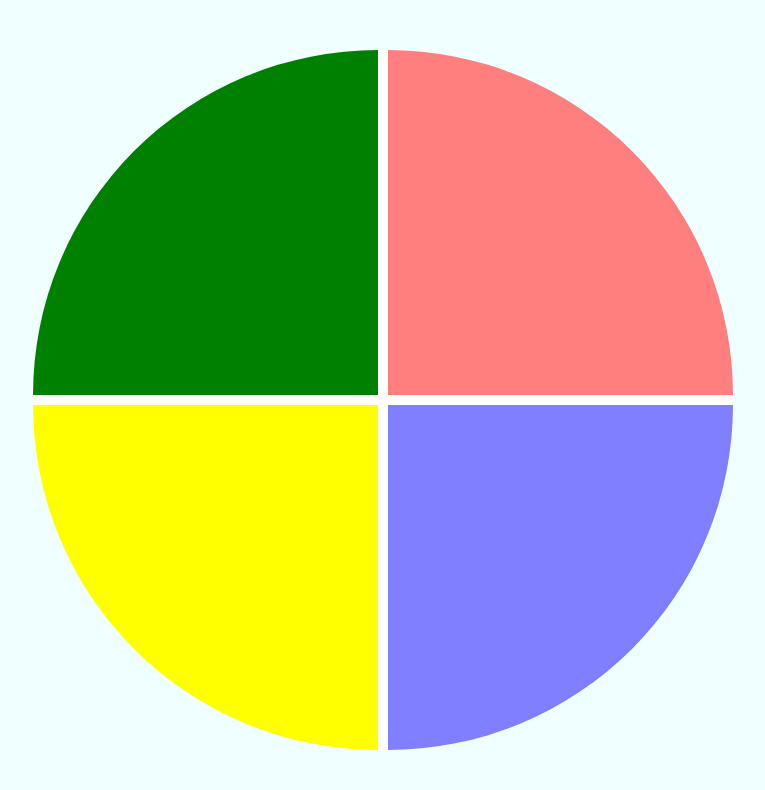
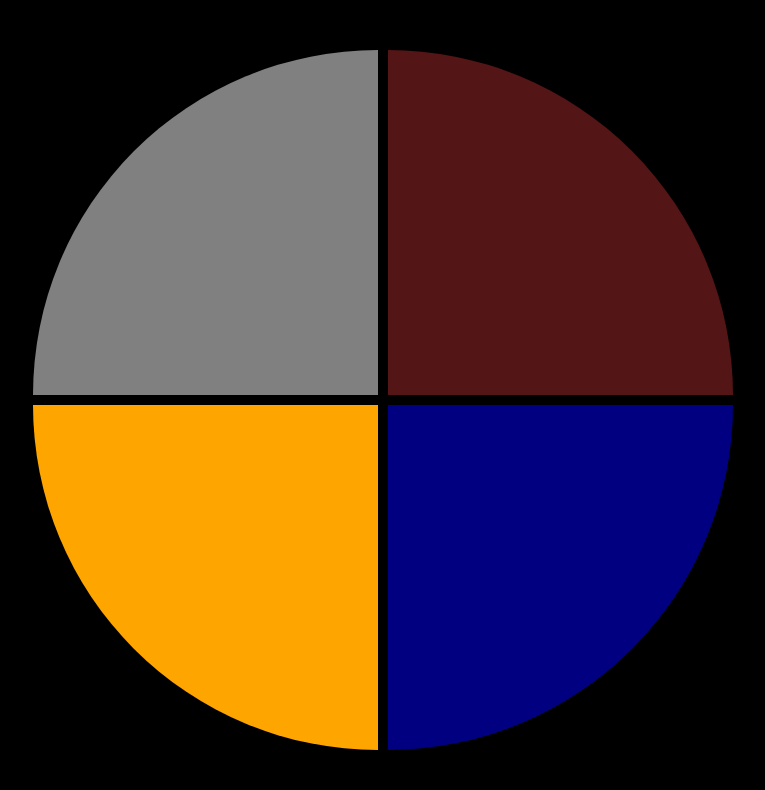
Before and after one commit to Loordbz/Jogo-Genius, a plain HTML site: page index.html in a window 1280 px wide. Both pictures are taken after a click on the element 462 px from the left and 577 px from the top of the page. Shown: the whole page, without its empty margins (257-1022 px from the left). Drawn offline with Linux system fonts and the light colour scheme.

Commit message:
Alterando as cores

```diff
--- a/index.html
+++ b/index.html
@@ -12,9 +12,9 @@
         <div class="main-game">
             <div class="genius">
                 <div class="blue"></div>
-                <div class="yellow"></div>
-                <div class="red"></div>
-                <div class="green"></div>
+                <div class="orange"></div>
+                <div class="brown"></div>
+                <div class="gray"></div>
             </div>
         </div>
 
--- a/main.css
+++ b/main.css
@@ -1,7 +1,7 @@
 body
 {
     margin: 0;
-    background-color: azure;
+    background-color: black;
 }
 
 .main-game
@@ -16,10 +16,10 @@ body
 .genius
 {
     display: grid;
-    grid-template-areas: 'lgreen lred ' 'lyellow lblue';
+    grid-template-areas: 'lgray lbrown ' 'lorange lblue';
     grid-gap: 10px;
-    border: 1px solid white;
-    background-color: white;
+    border: 1px solid black;
+    background-color: black;
     border-radius: 100%;
     width: 700px;
     height: 700px;
@@ -31,22 +31,22 @@ body
     background-color: blue;
     border-bottom-right-radius: 100%;
 }
-.red
+.brown
 {
-    grid-area: lred;
-    background-color: red;
+    grid-area: lbrown;
+    background-color: brown;
     border-top-right-radius: 100%;
 }
-.yellow
+.orange
 {
-    grid-area: lyellow;
-    background-color: yellow;
+    grid-area: lorange;
+    background-color: orange;
     border-bottom-left-radius: 100%;
 }
-.green
+.gray
 {
-    grid-area: lgreen;
-    background-color: green;
+    grid-area: lgray;
+    background-color: gray;
     border-top-left-radius: 100%;
 }
 
--- a/script.js
+++ b/script.js
@@ -8,9 +8,9 @@ let score = 0;
 // 3 = blue
 
 const blue = document.querySelector('.blue');
-const red = document.querySelector('.red');
-const green = document.querySelector('.green');
-const yellow = document.querySelector('.yellow');
+const brown = document.querySelector('.brown');
+const gray = document.querySelector('.gray');
+const orange = document.querySelector('.orange');
 
 //Cria order aleatória de cores
 let shuffleOrder = () => {
@@ -29,7 +29,7 @@ let lightColor = (element, number) => {
     time = 500;
     setTimeout(() => {
         element.classList.add('selected');
-    }, time-250);
+    }, time);
     setTimeout(() => {
         element.classList.remove('selected')
     });
@@ -65,11 +65,11 @@ let click = (color) => {
 //funcao que retorna a cor
 let createColorElement = (color) => {
     if(color == 0) {
-        return green;
+        return gray;
     } else if (color ==1) {
-       return red;
+       return brown;
     } else if (color ==2) {
-        return yellow;
+        return orange;
     } else if (color == 3) {
         return blue;
     }
@@ -99,9 +99,9 @@ let playGame = () => {
 }
 
 //eventos de clique para as cores
-green.onclick = () => click(0);
-red.onclick = () => click(1);
-yellow.onclick = () => click(2);
+gray.onclick = () => click(0);
+brown.onclick = () => click(1);
+orange.onclick = () => click(2);
 blue.onclick = () =>click(3);
 
 //Incio do jogo
```
